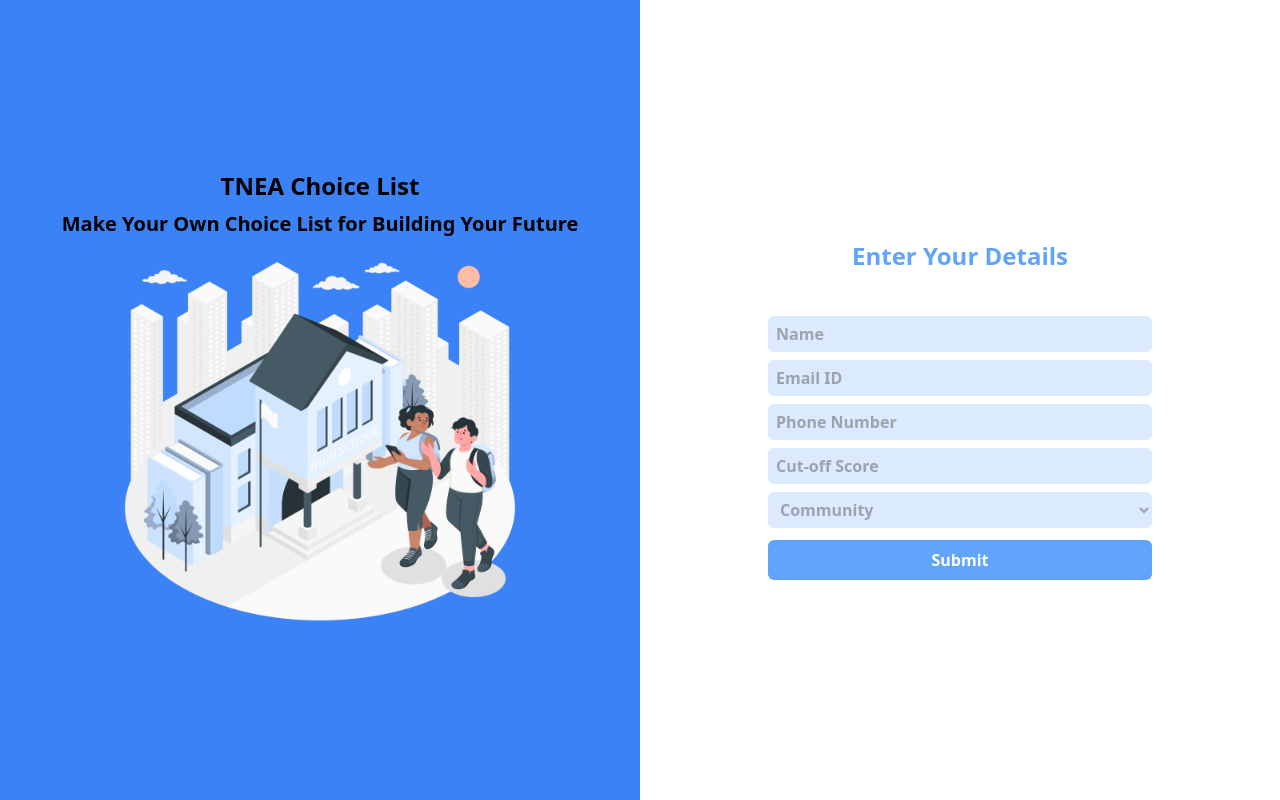
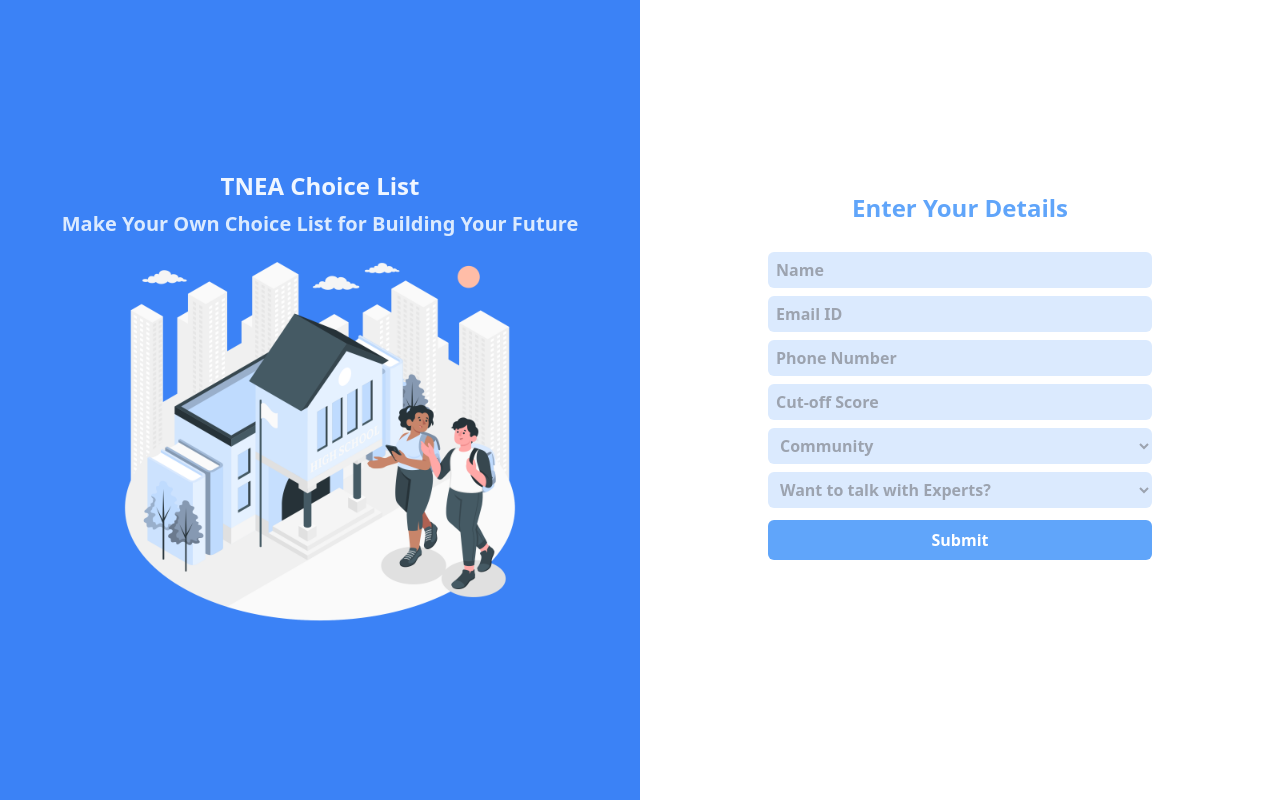
Before and after one commit to Mukunthan-A-R/CCE, a React (Vite) app: page / in a window 1280 px wide. Built offline with nearby package versions, Linux system fonts and the light colour scheme; no server answers.

Commit message:
Add expert-permission in register page

```diff
--- a/src/data/atoms.js
+++ b/src/data/atoms.js
@@ -12,7 +12,8 @@ export const userData = atom({
     email: "",
     phoneNo: "",
     cutOff: "",
-    community: "oc"
+    community: "oc",
+    expertPermission: ""
   },
 });
 
--- a/src/pages/Register.jsx
+++ b/src/pages/Register.jsx
@@ -13,6 +13,7 @@
     const apiUrl = import.meta.env.VITE_API_URL;
     console.log(apiUrl);
     const [selected, setSelected] = useState(false);
+    const [expertSelected, setExpertSelected] = useState(false);
     const navigate = useNavigate();
     const setUserData = useSetRecoilState(userData);
 
@@ -39,7 +40,10 @@
         .required("* Cut off is required"),
       community: yup
         .string()
-        .required("* Community is required")
+        .required("* Community is required"),
+      expertPermission: yup
+        .string()
+        .required("* Expert Permission is required")
     });
 
     const {
@@ -54,9 +58,14 @@
       setSelected(true);
     }
 
+    const handleExpertSelect = () => {
+      setExpertSelected(true);
+    }
+
     const onSubmit = async (formData,e) => {
       setUserData(formData);
-      const {name,email,phoneNo,cutOff,community} = formData;
+      const {name,email,phoneNo,cutOff,community, expertPermission} = formData;
+      console.log(formData);
       e.preventDefault();
       const options = {
         method : 'POST',
@@ -64,7 +73,7 @@
           'Content-type': ' application/json'
         },
         body: JSON.stringify({
-          name,email,phoneNo,cutOff,community
+          name,email,phoneNo,cutOff,community,expertPermission
         })
       }
       const res = await fetch(
@@ -83,43 +92,66 @@
 
     return (
       <div className="w-full h-screen flex">
-
-
         <div className="bg-blue-500 w-1/2 flex justify-center items-center">
           <div>
-        <h2 className="text-2xl font-bold text-center py-2">TNEA Choice List</h2>
-        <h2 className="text-xl font-bold text-center">Make Your Own Choice List for Building Your Future</h2>
+            <h2 className="text-2xl text-blue-50 font-bold text-center py-2">
+              TNEA Choice List
+            </h2>
+            <h2 className="text-xl text-blue-100 font-semibold text-center">
+              Make Your Own Choice List for Building Your Future
+            </h2>
             <div className="flex justify-center">
               <img src={registerImg} alt="" className="w-[400px] h-auto" />
-
-        </div>
-
             </div>
           </div>
-        <div className="w-1/2 pt-20 sm:pt-60">
+        </div>
+        <div className="w-1/2 pt-20 sm:pt-48">
           <h1 className="text-blue-400 text-2xl font-bold text-center">
             Enter Your Details
           </h1>
           <form
             onSubmit={handleSubmit(onSubmit)}
-            className="flex flex-col max-w-96 mx-auto pt-11"
+            className="flex flex-col max-w-96 mx-auto pt-7"
           >
-              {errors.name && <p className="text-red-500">{errors.name.message}</p>}
+            {errors.name && (
+              <p className="text-red-500">{errors.name.message}</p>
+            )}
             <Input {...register("name")} type="text" placeholder="Name" />
 
-              {errors.email && <p className="text-red-500">{errors.email.message}</p>}
+            {errors.email && (
+              <p className="text-red-500">{errors.email.message}</p>
+            )}
             <Input {...register("email")} type="email" placeholder="Email ID" />
 
-              {errors.phoneNo && <p className="text-red-500">{errors.phoneNo.message}</p>}
-              <Input {...register("phoneNo")} type="tel" placeholder="Phone Number" />
+            {errors.phoneNo && (
+              <p className="text-red-500">{errors.phoneNo.message}</p>
+            )}
+            <Input
+              {...register("phoneNo")}
+              type="tel"
+              placeholder="Phone Number"
+            />
 
-              {errors.cutOff && <p className="text-red-500">{errors.cutOff.message}</p>}
-              <Input {...register("cutOff")} step="any" type="number" placeholder="Cut-off Score" />
+            {errors.cutOff && (
+              <p className="text-red-500">{errors.cutOff.message}</p>
+            )}
+            <Input
+              {...register("cutOff")}
+              step="any"
+              type="number"
+              placeholder="Cut-off Score"
+            />
 
-              {errors.community && <p className="text-red-500">{errors.community.message}</p>}
-              <select {...register("community")}
+            {errors.community && (
+              <p className="text-red-500">{errors.community.message}</p>
+            )}
+            <select
+              {...register("community")}
               onChange={handleSelect}
-                className={`bg-blue-100 font-semibold px-2 py-1.5 rounded-md outline-none ${selected ? "text-black" : "text-gray-400"}`}>
+              className={`bg-blue-100 font-semibold px-2 py-1.5 mb-2 rounded-md outline-none ${
+                selected ? "text-black" : "text-gray-400"
+              }`}
+            >
               <option value="">Community</option>
               <option value="oc">OC</option>
               <option value="bc">BC</option>
@@ -128,6 +160,21 @@
               <option value="sc">SC</option>
               <option value="sca">SCA</option>
               <option value="st">ST</option>
+            </select>
+
+            {errors.community && (
+              <p className="text-red-500">{errors.expertPermission.message}</p>
+            )}
+            <select
+              {...register("expertPermission")}
+              onChange={handleExpertSelect}
+              className={`bg-blue-100 font-semibold px-2 py-1.5 rounded-md outline-none ${
+                selected ? "text-black" : "text-gray-400"
+              }`}
+            >
+              <option value="">Want to talk with Experts?</option>
+              <option value="yes">Yes</option>
+              <option value="no">No</option>
             </select>
 
             <button
```
Lines whose indentation alone changed are shown as unchanged.
